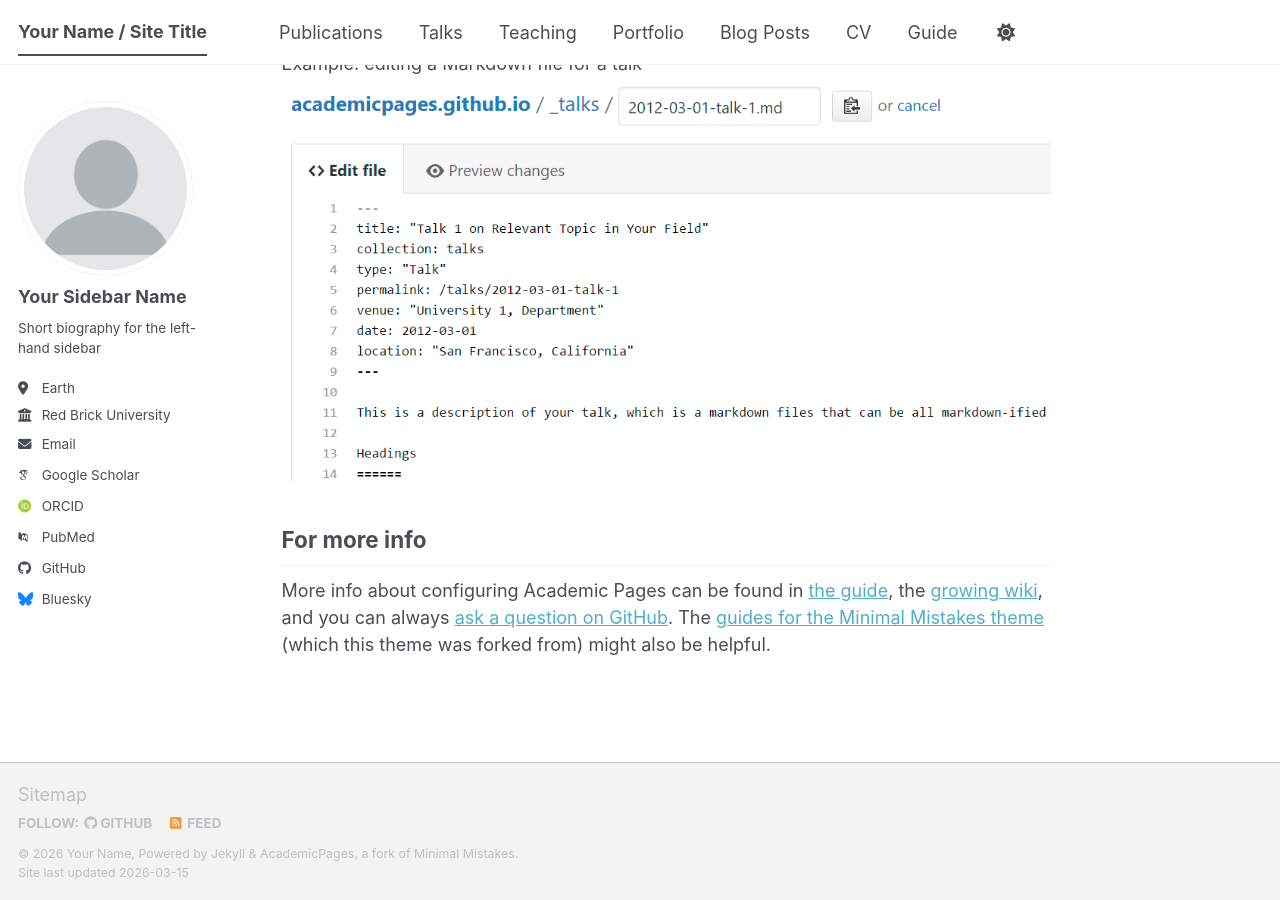
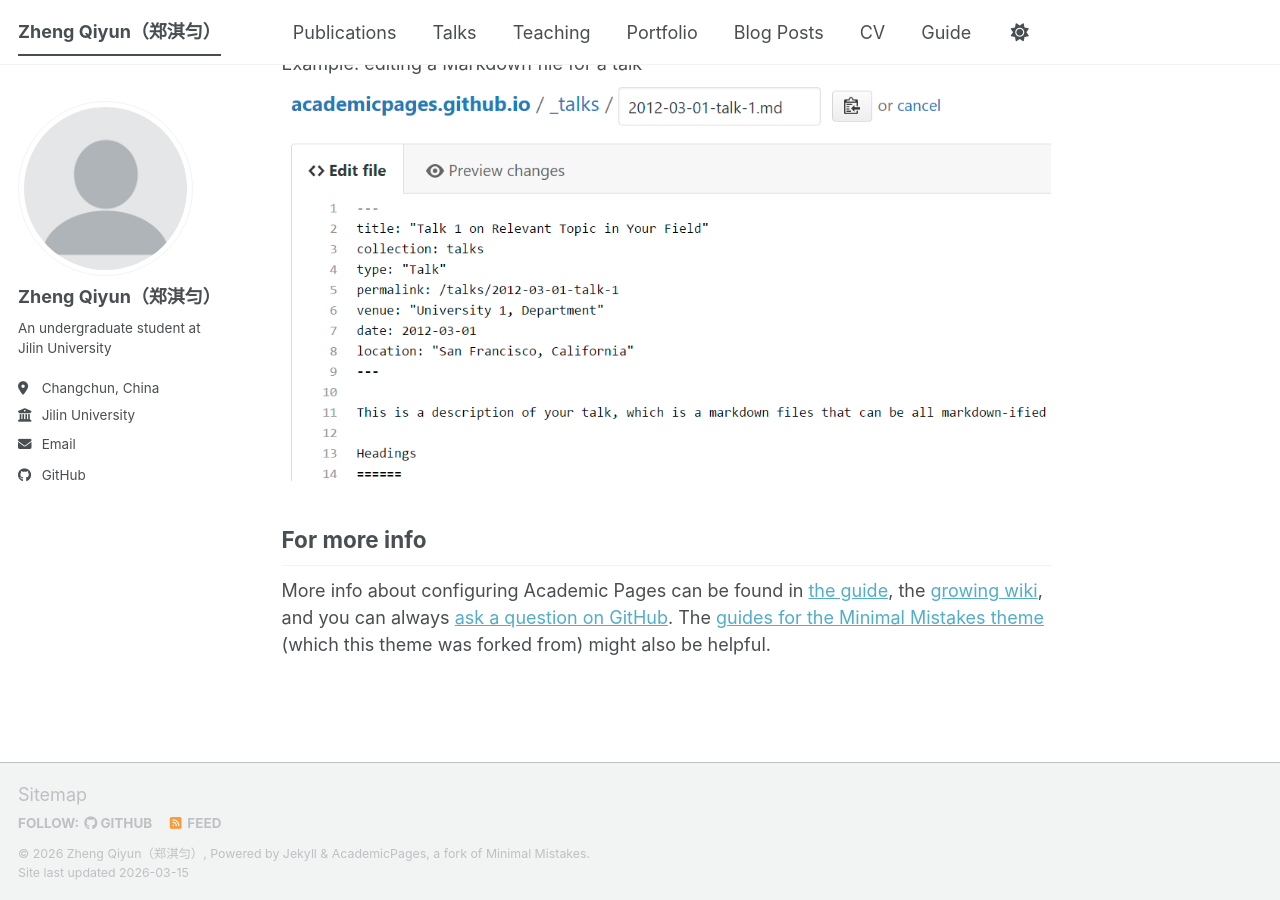
Before and after one commit to moonaurora/moonaurora.github.io, a Jekyll site: the page built from _pages/about.md, in a window 1280 px wide and 900 px high, scrolled down 2720 px. Built offline with Jekyll 4.4.1, drawn with Linux system fonts in a browser that asks for light colours; some web fonts are replaced; a script bundle is joined from its source files by our own code; library files that are not in the unit come from our copies.

Commit message:
Update personal details in _config.yml
Updated personal information in the configuration file.

```diff
--- a/_config.yml
+++ b/_config.yml
@@ -9,9 +9,9 @@
 # Basic Site Settings
 locale                   : "en-US"
 site_theme               : "default" # The available themes options are "default", "air", "sunrise", "mint", "dirt" and "contrast"
-title                    : "Your Name / Site Title"
+title                    : "Zheng Qiyun（郑淇匀）"
 title_separator          : "-"
-name                     : &name "Your Name"
+name                     : &name "Zheng Qiyun（郑淇匀）"
 description              : &description "Your Name's academic portfolio"   # Update this with a general description of your site, this is the default if not overridden by a page
 url                      : https://academicpages.github.io # The base hostname & protocol for your site e.g. "https://[your GitHub username].github.io",
                                                            # or if you already have some other page hosted on Github then use "https://[your GitHub username].github.io/[Your Repo Name]"
@@ -24,40 +24,40 @@ repository               : "academicpages/academicpages.github.io"
 author:
   # Biographic information
   avatar           : "profile.png"
-  name             : "Your Sidebar Name"
+  name             : "Zheng Qiyun（郑淇匀）"
   pronouns         : # example: "she/her"
-  bio              : "Short biography for the left-hand sidebar"
-  location         : "Earth"
-  employer         : "Red Brick University"
+  bio              : "An undergraduate student at Jilin University"
+  location         : "Changchun, China"
+  employer         : "Jilin University"
   uri              : # URL
-  email            : "none@example.org"
+  email            : "zhengqy1623@mails.jlu.edu.cn"
 
   # Academic websites
   academia         : # URL
   arxiv            : # URL - Update with the correct link to your profile
-  googlescholar    : "https://scholar.google.com/citations?user=PS_CX0AAAAAJ"
+  # googlescholar    : "https://scholar.google.com/citations?user=PS_CX0AAAAAJ"
   inspire-hep      : # URL
   impactstory      : # URL
-  orcid            : "https://orcid.org/yourorcidurl"
+  # orcid            : "https://orcid.org/yourorcidurl"
   semantic         : # URL
   ssrn             : # URL
-  pubmed           : "https://www.ncbi.nlm.nih.gov/pubmed/?term=john+snow"
+  # pubmed           : "https://www.ncbi.nlm.nih.gov/pubmed/?term=john+snow"
   researchgate     : # URL
   scopus           : # URL
-  zotero           : # URL
+  # zotero           : # URL
 
 
   # Repositories and software development
   bitbucket        : # Username - Update with your username on the site
   codepen          : # Username
   dribbble         : # Username
-  github           : "academicpages"
+  github           : "moonaurora"
   kaggle           : # Username
   stackoverflow    : # User number or user number and name (i.e., use "1" or "1/jeff-atwood")
 
   # Social media
   artstation       : # Username
-  bluesky          : "bsky.app" # Replace this with you Bluesky username
+  # bluesky          : "bsky.app" # Replace this with you Bluesky username
   facebook         : # Username
   flickr           : # Username
   foursquare       : # Username
```
